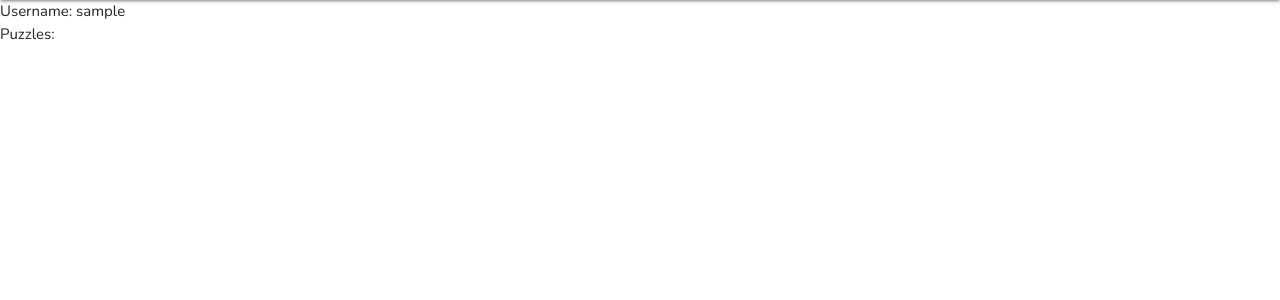
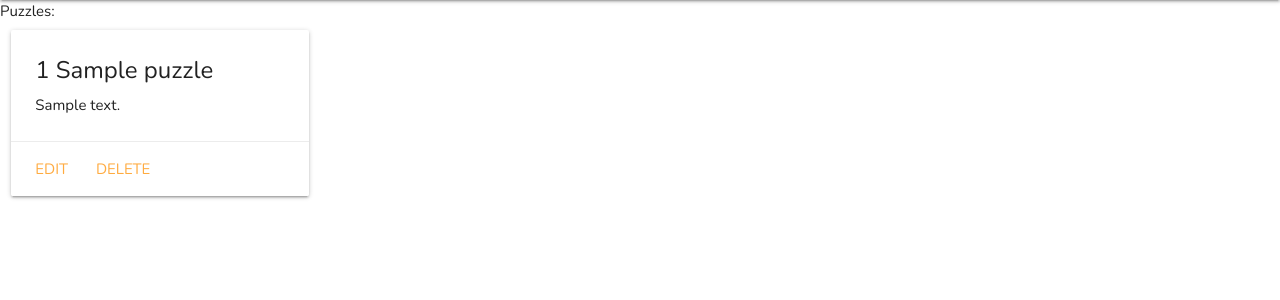
Before and after one commit to JohnsonLi/assemblet, a Flask app: page /admin in a window 1280 px wide. Shown: the part 64-364 px from the top of the page. Run offline with Flask 2, Linux system fonts and the light colour scheme; the visitor is signed in with stand-in values (Sample User, id 1); tables that the repository leaves empty hold one stand-in row (values such as "Sample post").

Commit message:
added admin page

```diff
--- a/app.py
+++ b/app.py
@@ -61,6 +61,7 @@ def admin():
 
     puzzles = db.get_puzzles()
     # TODO do this but for tutorials also
+    # TODO make this admin only xd
 
     return render_template("admin.html", puzzles=puzzles, user = session['user'])
 
--- a/templates/admin.html
+++ b/templates/admin.html
@@ -1,29 +1,23 @@
 {% extends "base.html" %}
 
 {% block content %}
-    Username: {{user}} <br>
+    Puzzles: <br>
 
-    Puzzles: <br>
-    {% for puzzle in puzzles['puzzles'] %}
-        <div class="stats-entry">
-            <span class="stats-id"> {{puzzle['id']}}</span> <br>
-            <span class="stats-time-spent"> {{puzzle['time_taken']}} </span>
-            <span class="stats-attempts"> {{puzzle['attempts']}} </span>
-            {% if puzzle['solved'] %}
-            solved
-            {% else %}
-            not solved
-            {% endif %}
-            {% if puzzle['watched'] %}
-            watched
-            {% else %}
-            not watched
-            {% endif %}
-        </div>
-    {% endfor %}
-
-
-
-
+    <div class="row">
+        {% for puzzle in puzzles %}
+            <div class="col s3">
+                <div class="edit-puzzle card">
+                    <div class="card-content">
+                        <span class="card-title">{{puzzle['id']}} {{puzzle['title']}}</span>
+                        <p>{{puzzle['description']}}</p>
+                    </div>
+                    <div class="card-action">
+                        <a href="#">Edit</a>
+                        <a href="#">Delete</a>
+                    </div>
+                </div>
+            </div>
+        {% endfor %}
+    </div>
 
 {% endblock %}
```
